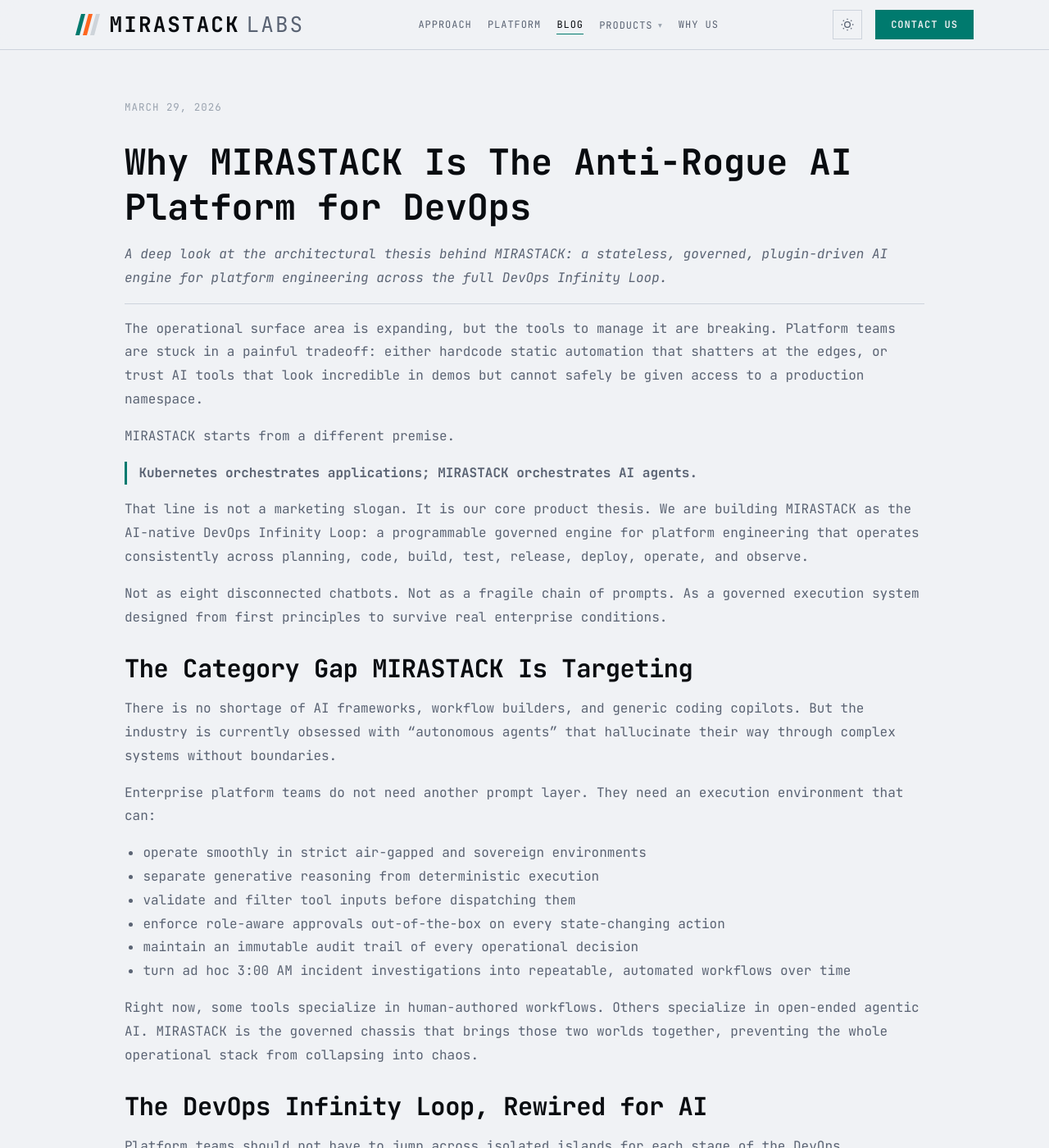
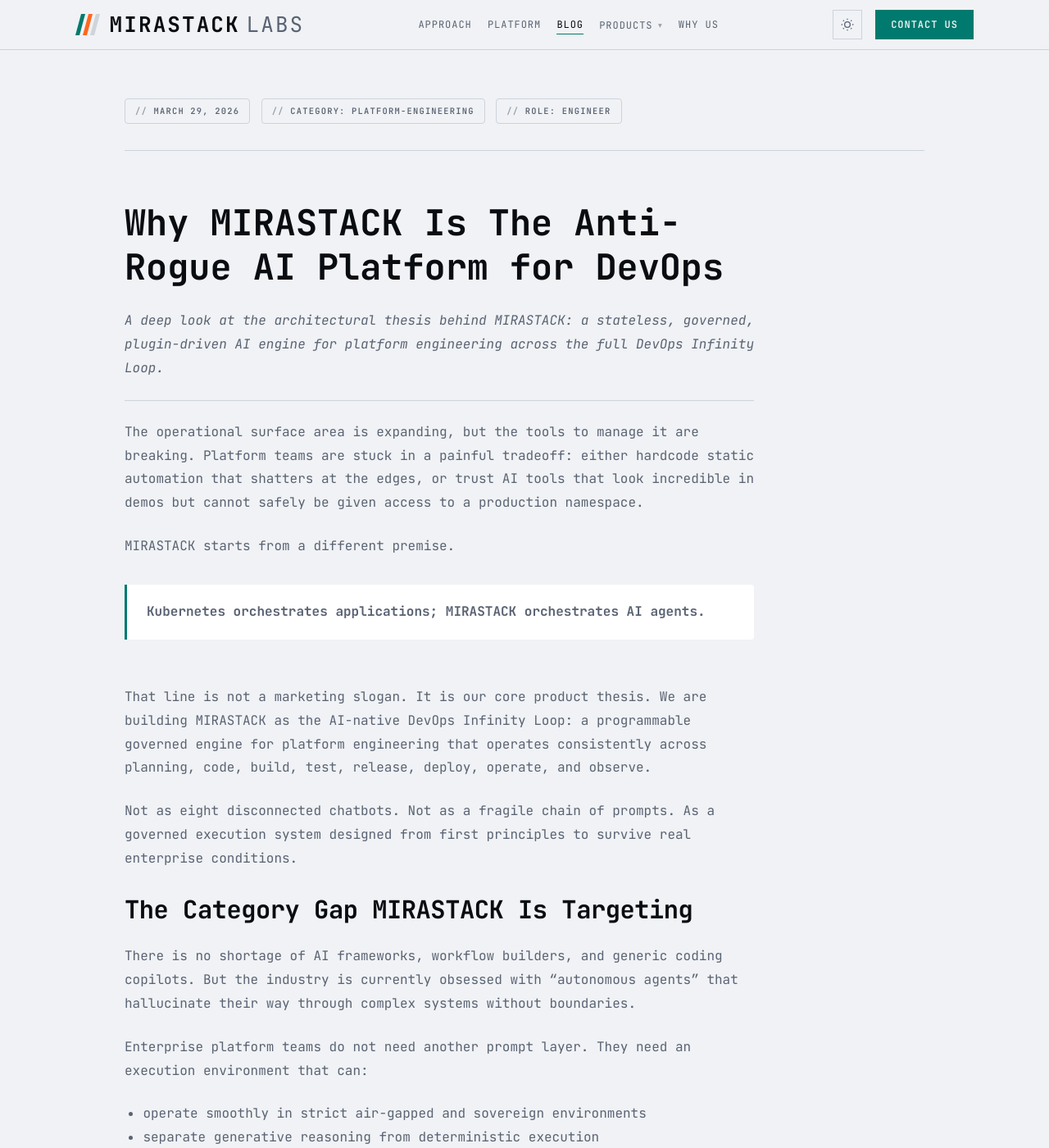
Before and after one commit to mirastacklabs-ai/mirastacklabs-ai.github.io, a Jekyll site: the page built from blog/why-mirastack-is-the-anti-rogue-ai-platform.md, in a window 1280 px wide and 1400 px high. Shown: the whole window at 82% size. Built offline with Jekyll 4.4.1, drawn with Linux system fonts in a browser that asks for light colours; a script that is not in the unit is left out.

Commit message:
feat: style blog design to technical brand defaults

```diff
--- a/_layouts/blog-post.html
+++ b/_layouts/blog-post.html
@@ -3,9 +3,16 @@
 ---
 <section class="section blog-post">
   <div class="container blog-post__container">
-    {% if page.date %}
-    <p class="blog-post__meta">{{ page.date | date: "%B %-d, %Y" }}</p>
-    {% endif %}
+    <div class="blog-post__meta-bar">
+      {% if page.date %}
+      <span class="blog-post__meta-tag label">{{ page.date | date: "%B %-d, %Y" }}</span>
+      {% endif %}
+      {% if page.categories and page.categories.size > 0 %}
+      <span class="blog-post__meta-tag label">Category: {{ page.categories[0] }}</span>
+      {% endif %}
+      <span class="blog-post__meta-tag label">Role: Engineer</span>
+    </div>
+
     <article class="blog-prose">
       {{ content }}
     </article>
@@ -29,7 +36,7 @@
     const isMobile = window.matchMedia("(max-width: 640px)").matches;
     return {
       fontFamily: "'JetBrains Mono', 'Courier New', monospace",
-      fontSize: isMobile ? "14px" : "16px",
+      fontSize: isMobile ? "17px" : "16px",
       primaryColor: cssVar("--bg-alt"),
       primaryTextColor: cssVar("--text"),
       primaryBorderColor: cssVar("--border-accent"),
@@ -153,10 +160,11 @@
       securityLevel: "loose",
       theme: "base",
       flowchart: {
-        useMaxWidth: !isMobile,
+        useMaxWidth: true,
         htmlLabels: true,
-        nodeSpacing: isMobile ? 34 : 48,
-        rankSpacing: isMobile ? 54 : 70
+        nodeSpacing: isMobile ? 22 : 48,
+        rankSpacing: isMobile ? 34 : 70,
+        padding: isMobile ? 6 : 10
       },
       themeVariables: buildThemeVariables()
     });
--- a/assets/css/main.css
+++ b/assets/css/main.css
@@ -1527,16 +1527,54 @@
   max-width: 1040px;
 }
 
-.blog-post__meta {
-  font-size: 0.78rem;
+.blog-post__meta-bar {
+  display: flex;
+  flex-wrap: wrap;
+  gap: 0.85rem;
+  margin-bottom: 2rem;
+  padding-bottom: 1rem;
+  border-bottom: 1px solid var(--border);
+  align-items: center;
+}
+
+.blog-post__meta-tag {
+  font-size: 0.65rem;
+  font-weight: 600;
   text-transform: uppercase;
-  letter-spacing: 0.08em;
-  color: var(--text-dim);
-  margin-bottom: 1.1rem;
+  letter-spacing: 0.12em;
+  color: var(--text-muted);
+  border: 1px solid var(--border);
+  padding: 0.35rem 0.75rem;
+  border-radius: 4px;
+}
+
+.blog-prose {
+  display: flex;
+  flex-direction: column;
+}
+
+.blog-prose > * {
+  width: 100%;
+}
+
+.blog-prose > p,
+.blog-prose > ul,
+.blog-prose > ol,
+.blog-prose > h1,
+.blog-prose > h2,
+.blog-prose > h3,
+.blog-prose > h4,
+.blog-prose > blockquote {
+  max-width: 768px;
+}
+
+.blog-prose > hr {
+  max-width: 768px;
+  margin-left: 0;
 }
 
 .blog-prose > * + * {
-  margin-top: 1rem;
+  margin-top: 1.5rem;
 }
 
 .blog-prose h1,
@@ -1585,7 +1623,7 @@
   position: relative;
   overflow-x: auto;
   border: 1px solid var(--border);
-  border-radius: 10px;
+  border-radius: 4px;
   background: var(--bg-card);
   padding: 2.1rem 1rem 0.9rem;
   --code-lang-accent: var(--border-accent);
@@ -1621,7 +1659,7 @@
     radial-gradient(circle at 1.55rem 0.8rem, #ffbd2e 0.18rem, transparent 0.2rem),
     radial-gradient(circle at 2.2rem 0.8rem, #27c93f 0.18rem, transparent 0.2rem),
     linear-gradient(180deg, rgba(255, 255, 255, 0.03), rgba(0, 0, 0, 0.05));
-  border-radius: 10px 10px 0 0;
+  border-radius: 4px 4px 0 0;
   pointer-events: none;
 }
 
@@ -1694,7 +1732,7 @@
 
 .blog-prose .highlighter-rouge,
 .blog-prose .highlight {
-  border-radius: 10px;
+  border-radius: 4px;
 }
 
 .blog-prose .highlight {
@@ -1832,8 +1870,13 @@
 
 .blog-prose blockquote {
   border-left: 3px solid var(--accent);
-  padding-left: 0.9rem;
-  color: var(--text);
+  padding: 1.2rem 1.5rem;
+  background: var(--bg-alt);
+  color: var(--text);
+  border-radius: 0 4px 4px 0;
+  font-size: 0.95rem;
+  margin-top: 2rem;
+  margin-bottom: 2rem;
 }
 
 .blog-prose hr {
@@ -1846,7 +1889,7 @@
   margin: 1.2rem 0;
   padding: 2.05rem 1rem 0.95rem;
   border: 1px solid var(--border);
-  border-radius: 10px;
+  border-radius: 4px;
   background:
     radial-gradient(circle at 20% 15%, var(--accent-glow), transparent 48%),
     var(--bg-card);
@@ -1880,10 +1923,14 @@
 }
 
 @media (max-width: 900px) {
+  .blog-prose .mermaid {
+    overflow-x: hidden;
+  }
+
   .blog-prose .mermaid svg {
-    width: max-content;
-    min-width: 760px;
-    max-width: none;
+    width: 100%;
+    min-width: 0;
+    max-width: 100%;
   }
 }
 
@@ -1894,12 +1941,13 @@
 
   .blog-prose .mermaid {
     padding: 1.9rem 0.7rem 0.8rem;
+    overflow-x: hidden;
   }
 
   .blog-prose .mermaid svg {
-    width: max-content;
-    min-width: 680px;
-    max-width: none;
+    width: 100%;
+    min-width: 0;
+    max-width: 100%;
   }
 
   .blog-prose .mermaid[data-lang]::before {
```
